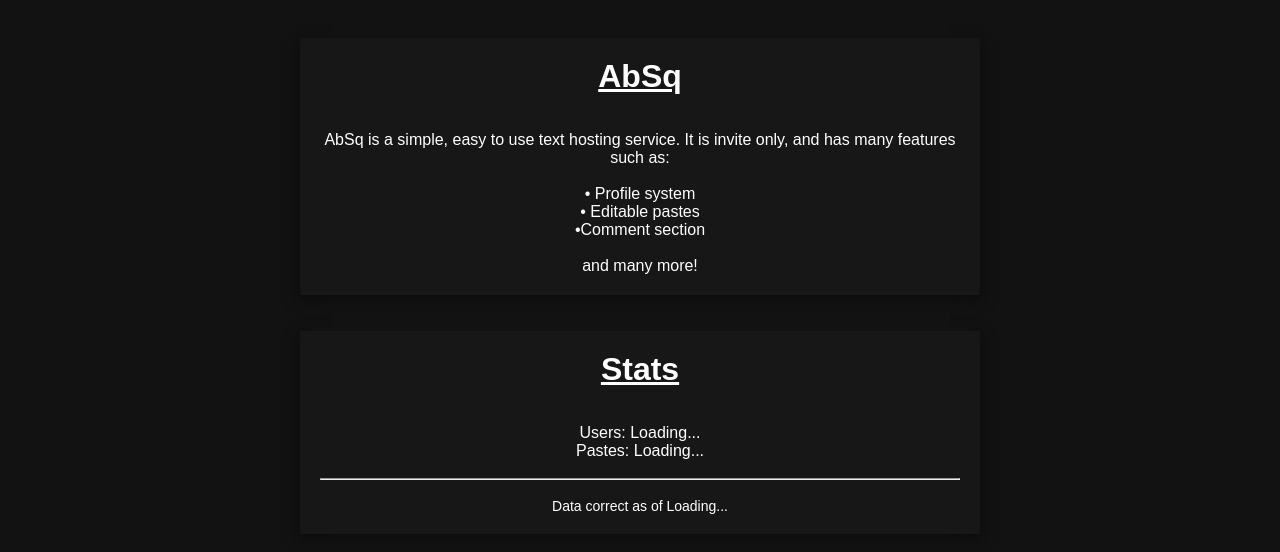
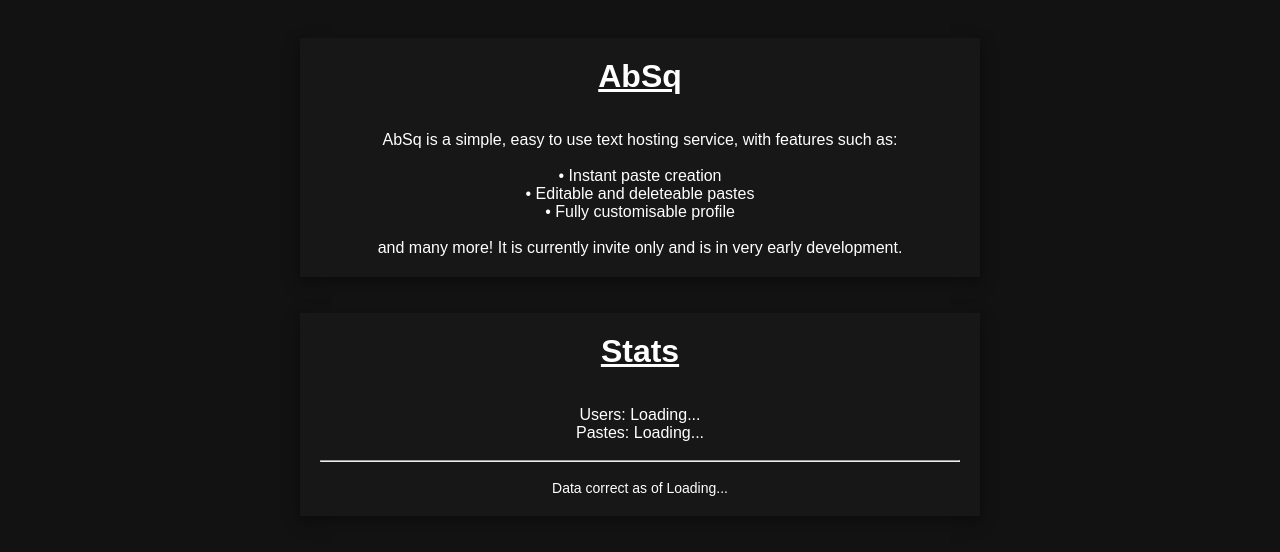
Before and after one commit to Submits/absq.xyz, a plain HTML site: page home.html in a window 1280 px wide. Shown: the part 62-614 px from the top of the page. Drawn offline with nearby package versions, Linux system fonts and the light colour scheme; a script that the page names is missing.

Commit message:
Update home.html

```diff
--- a/home.html
+++ b/home.html
@@ -107,7 +107,7 @@
 		  </div>
 <div class="mainDiv">
     <h1><u>AbSq</u></h1><br><br>
-    <p>AbSq is a simple, easy to use text hosting service. It is invite only, and has many features such as:<br><br>&bull; Profile system<br>&bull; Editable pastes<br>&bull;Comment section<br><br>and many more!</p>
+    <p>AbSq is a simple, easy to use text hosting service, with features such as:<br><br>&bull; Instant paste creation<br>&bull; Editable and deleteable pastes<br>&bull; Fully customisable profile<br><br>and many more! It is currently invite only and is in very early development.</p>
 </div>
 <br><br>
 <div class="mainDiv">
```
